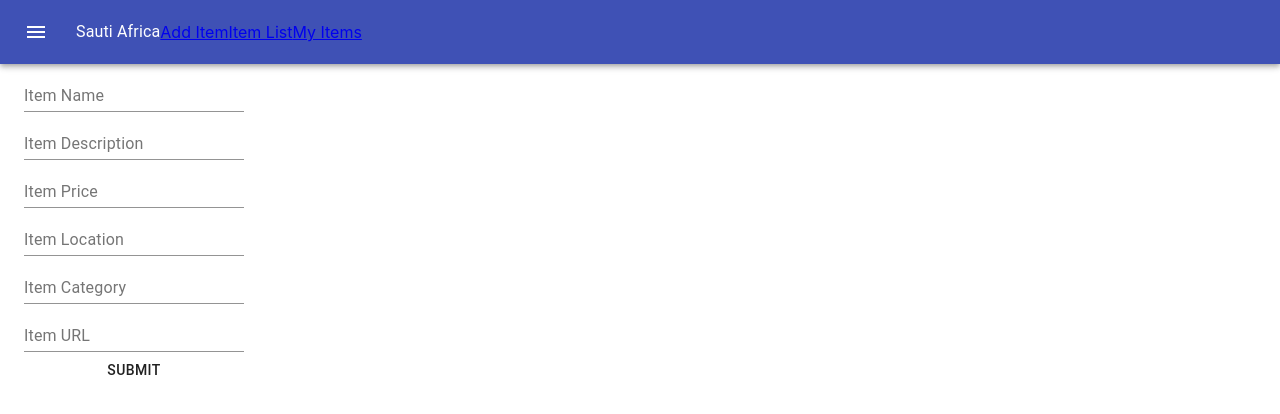
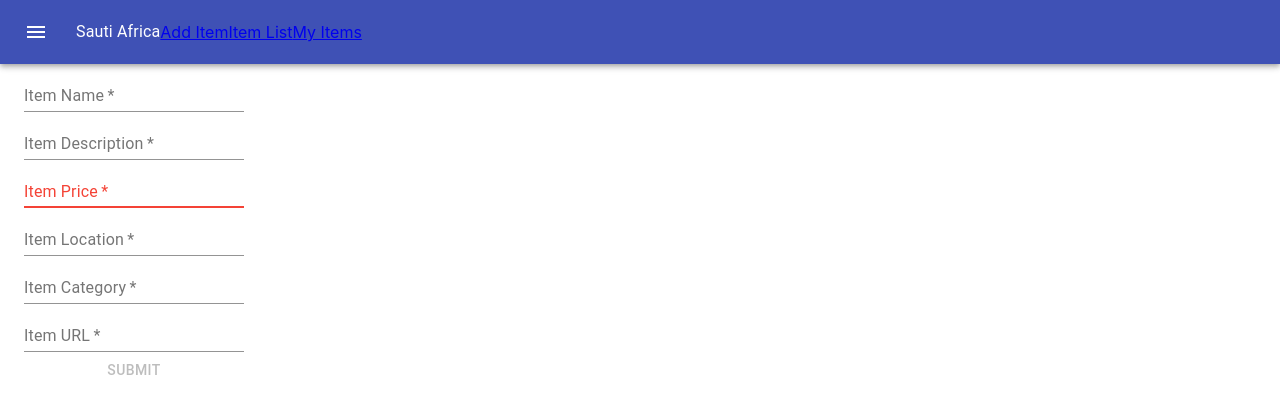
Before and after one commit to Prudent-de-Friess-United/front-end, a React (Create React App) app: page /user-home/add-item in a window 1280 px wide. Shown: the top 414 px of the page. Built offline with nearby package versions, Linux system fonts and the light colour scheme.

Commit message:
Added validation to Signup, adding to NewItem

```diff
--- a/src/components/NewItem.js
+++ b/src/components/NewItem.js
@@ -21,25 +21,93 @@ const NewItem = () => {
 	const [url, setUrl] = useState('');
 	//will receive use id from global state
 
+	const [valid, setValid] = useState(false);
+	const [nameValid, setNameValid] = useState(false);
+	const [descValid, setDescValid] = useState(false);
+	const [priceValid, setPriceValid] = useState(false);
+	const [locValid, setLocValid] = useState(false);
+	const [catValid, setCatValid] = useState(false);
+	const [urlValid, setUrlValid] = useState(false);
+
 	const {appState, dispatch} = useContext(AppContext);
 
 	const handleNameChanges = event => {
 		setName(event.target.value);
+		if (event.target.value.length > 4){
+			setNameValid(true);
+			if (nameValid && descValid && priceValid && locValid && catValid && urlValid) {
+				setValid(true);
+				console.log('valid: true')
+			}
+		} else {
+			setNameValid(false);
+			setValid(false);
+		}
 	};
 	const handleDescriptionChanges = event => {
 		setDescription(event.target.value);
+		if (event.target.value.length > 10){
+			setDescValid(true);
+			if (nameValid && descValid && priceValid && locValid && catValid && urlValid) {
+				setValid(true);
+				console.log('valid: true')
+			}
+		} else {
+			setDescValid(false);
+			setValid(false);
+		}
 	};
 	const handlePriceChanges = event => {
 		setPrice(event.target.value);
+		if (event.target.value>0){
+			setPriceValid(true);
+			if (nameValid && descValid && priceValid && locValid && catValid && urlValid) {
+				setValid(true);
+				console.log('valid: true')
+			}
+		} else {
+			setPriceValid(false);
+			setValid(false);
+		}
 	};
 	const handleLocationChanges = event => {
 		setItemLocation(event.target.value);
+		if (event.target.value.length > 4){
+			setLocValid(true);
+			if (nameValid && descValid && priceValid && locValid && catValid && urlValid) {
+				setValid(true);
+				console.log('valid: true')
+			}
+		} else {
+			setLocValid(false);
+			setValid(false);
+		}
 	};
 	const handleCategoryChanges = event => {
 		setCategory(event.target.value);
+		if (event.target.value.length > 4){
+			setCatValid(true);
+			if (nameValid && descValid && priceValid && locValid && catValid && urlValid) {
+				setValid(true);
+				console.log('valid: true')
+			}
+		} else {
+			setCatValid(false);
+			setValid(false);
+		}
 	};
 	const handleUrlChanges = event => {
 		setUrl(event.target.value);
+		if (event.target.value.length > 4){
+			setUrlValid(true);
+			if (nameValid && descValid && priceValid && locValid && catValid && urlValid) {
+				setValid(true);
+				console.log('valid: true')
+			}
+		} else {
+			setUrlValid(false);
+			setValid(false);
+		}
 	};
 
 	const handleSubmit = event => {
@@ -67,40 +135,47 @@ const NewItem = () => {
 				<TextField
 					id="itemName"
 					label="Item Name"
+					required
 					value={name}
 					onChange={handleNameChanges}
 				/>
 				<TextField
 					id="itemDescription"
 					label="Item Description"
+					required
 					value={description}
 					onChange={handleDescriptionChanges}
 				/>
 				<TextField
 					id="itemPrice"
 					label="Item Price"
+					required
+					error={!priceValid}
 					value={price}
 					onChange={handlePriceChanges}
 				/>
 				<TextField
 					id="itemLocation"
 					label="Item Location"
+					required
 					value={itemLocation}
 					onChange={handleLocationChanges}
 				/>
 				<TextField
 					id="itemCategory"
 					label="Item Category"
+					required
 					value={category}
 					onChange={handleCategoryChanges}
 				/>
 				<TextField
 					id="itemUrl"
 					label="Item URL"
+					required
 					value={url}
 					onChange={handleUrlChanges}
 				/>
-				<Button onClick={handleSubmit}>Submit</Button>
+				<Button onClick={handleSubmit} disabled={(valid?false:true)}>Submit</Button>
 			</FormControl>
 		</Container>
 	);
--- a/src/components/Signup.js
+++ b/src/components/Signup.js
@@ -67,11 +67,33 @@ function Signup() {
     const [password, setPassword] = useState('');
     const [department, setDepartment] = useState('buyer');
 
+    const [userValid, setUserValid] = useState(false);
+	const [passValid, setPassValid] = useState(false);
+	const [valid, setValid] = useState(false);
+
     const handleUsernameChanges = event => {
         setUsername(event.target.value);
+        if (event.target.value.length > 1){
+			setUserValid(true);
+			if (userValid && passValid){
+				setValid(true);
+			}
+		} else {
+			setUserValid(false);
+			setValid(false);
+		}
     };
     const handlePasswordChanges = event => {
         setPassword(event.target.value);
+        if (event.target.value.length > 5){
+			setPassValid(true);
+			if (userValid && passValid){
+				setValid(true);
+			}
+		} else {
+			setPassValid(false);
+			setValid(false);
+		}
     };
     const handleDepartmentChange = event => {
         setDepartment(event.target.value);
@@ -113,12 +135,16 @@ function Signup() {
                 <TextField
                     id="username"
                     label="Username"
+                    required
+                    error={!userValid}
                     value={username}
                     onChange={handleUsernameChanges}
                 />
                 <TextField
                     id="password"
                     label="Password"
+                    required
+                    error={!passValid}
                     value={password}
                     onChange={handlePasswordChanges}
                 />
@@ -160,7 +186,7 @@ function Signup() {
                         ))}
 
                     </Select> */}
-                <Button onClick={handleSubmit}>Submit</Button>
+                <Button onClick={handleSubmit} disabled={(valid?false:true)}>Submit</Button>
             </FormControl>
         </Container>
 	);
```
